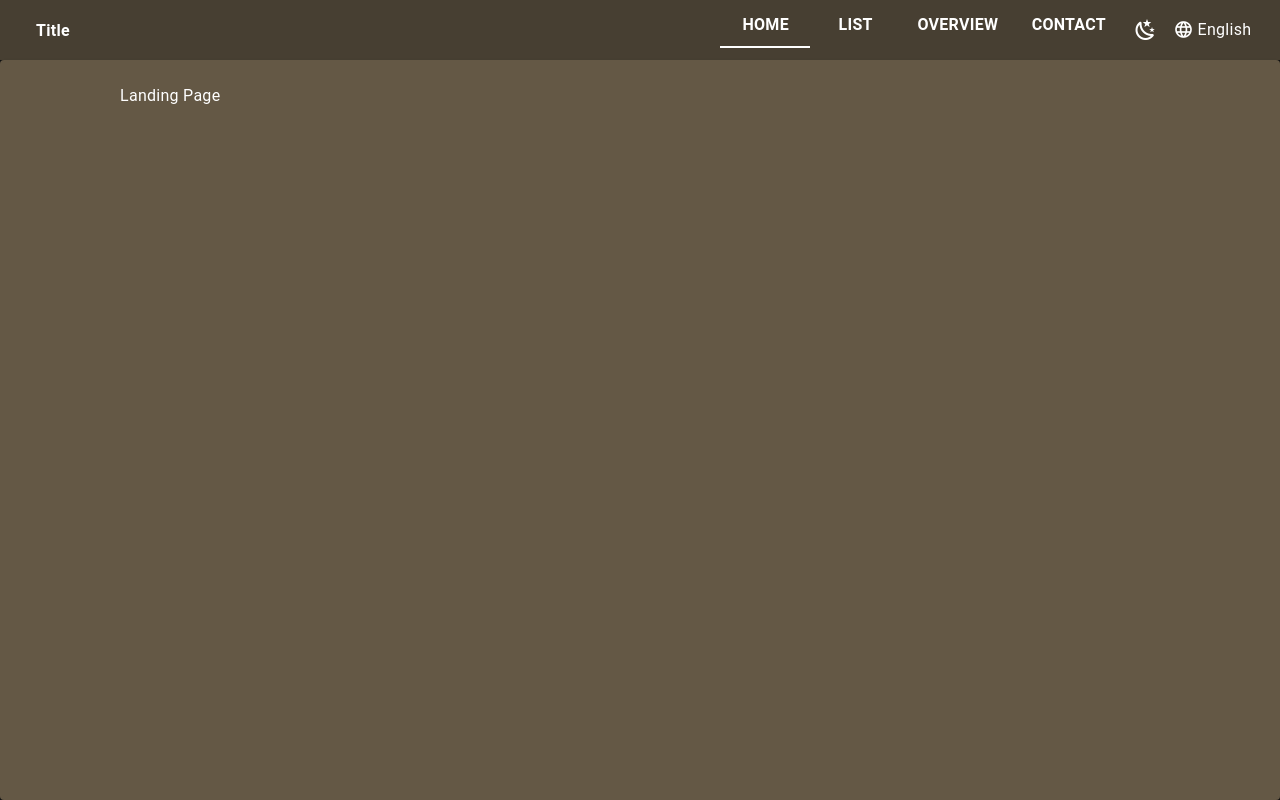
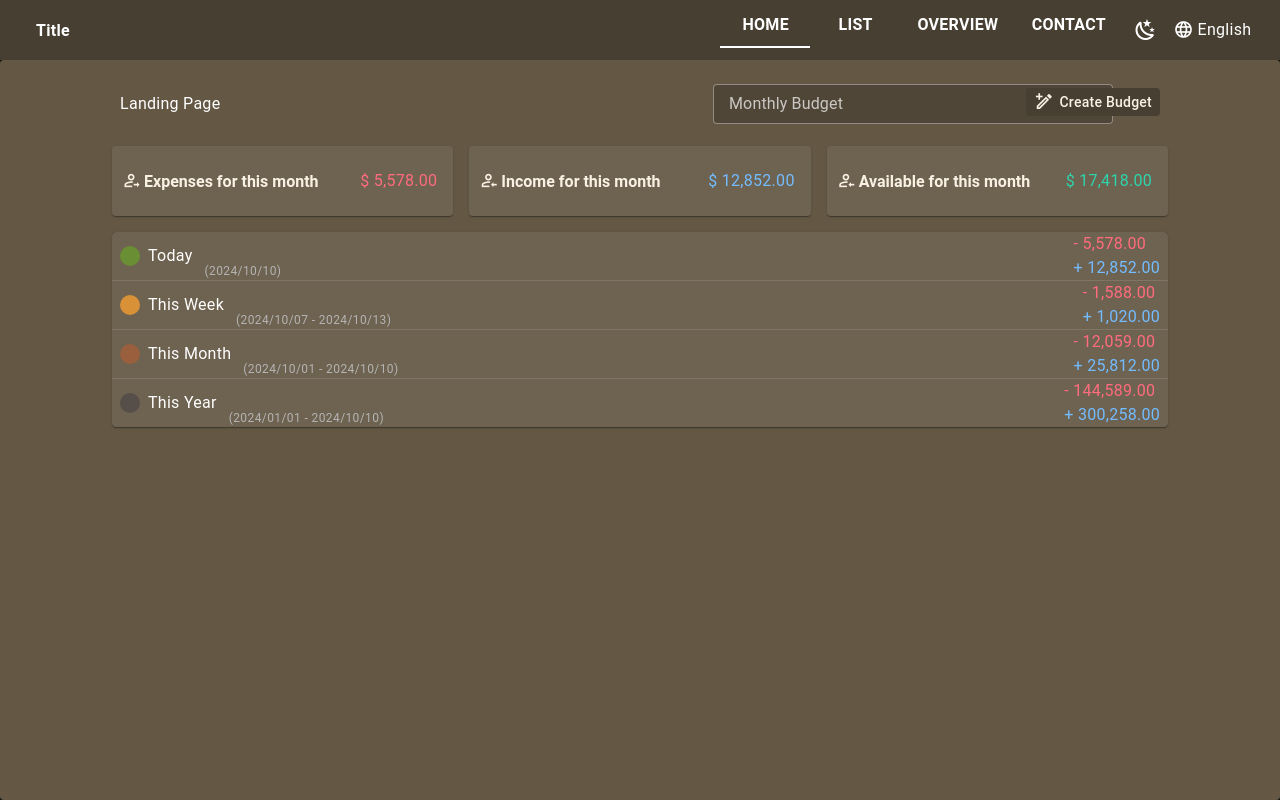
Before and after one commit to yachiTsao/appreciate, a Vue app: page /home in a window 1280 px wide. Built offline with nearby package versions, Linux system fonts and the light colour scheme.

Commit message:
1. Add Home page, i18n, and style

```diff
--- a/src/i18n/general/en-US.json
+++ b/src/i18n/general/en-US.json
@@ -8,6 +8,7 @@
   "contactTitle": "CONTACT",
   "functionFive": "function five",
   "create": "Create",
+  "createBudget": "Create Budget",
   "view": "View",
   "edit": "Edit",
   "deleted": "Delete",
@@ -65,5 +66,17 @@
     "message": "Message",
     "messagePlaceholder": "Please enter your message",
     "submit": "Submit"
+  },
+  "monthlyBudget": "Monthly Budget",
+  "cardTitle": {
+    "expenses": "Expenses for this month",
+    "income": "Income for this month",
+    "available": "Available for this month"
+  },
+  "periodTitle": {
+    "today": "Today",
+    "lastWeek": "This Week",
+    "thisMonth": "This Month",
+    "thisYear": "This Year"
   }
 }
--- a/src/i18n/general/zh-CN.json
+++ b/src/i18n/general/zh-CN.json
@@ -8,6 +8,7 @@
   "contactTitle": "联系我们",
   "functionFive": "功能五",
   "create": "创建",
+  "createBudget": "创建預算",
   "view": "查看",
   "edit": "编辑",
   "deleted": "删除",
@@ -65,5 +66,17 @@
     "message": "信息",
     "messagePlaceholder": "请输入您的信息",
     "submit": "提交"
+  },
+  "monthlyBudget": "每月预算",
+  "cardTitle": {
+    "expenses": "本月支出",
+    "income": "本月收入",
+    "available": "本月可用"
+  },
+  "periodTitle": {
+    "today": "本日",
+    "lastWeek": "本週",
+    "thisMonth": "本月",
+    "thisYear": "本年至今"
   }
 }
--- a/src/i18n/general/zh-TW.json
+++ b/src/i18n/general/zh-TW.json
@@ -8,6 +8,7 @@
   "contactTitle": "聯繫我們",
   "functionFive": "功能五",
   "create": "新增",
+  "createBudget": "新增預算",
   "view": "查看",
   "edit": "編輯",
   "deleted": "刪除",
@@ -65,5 +66,17 @@
     "message": "信息",
     "messagePlaceholder": "請輸入您的信息",
     "submit": "提交"
+  },
+  "monthlyBudget": "每月預算",
+  "cardTitle": {
+    "expenses": "本月支出",
+    "income": "本月收入",
+    "available": "本月可用"
+  },
+  "periodTitle": {
+    "today": "本日",
+    "lastWeek": "本週",
+    "thisMonth": "本月",
+    "thisYear": "本年至今"
   }
 }
--- a/src/pages/Home.vue
+++ b/src/pages/Home.vue
@@ -2,11 +2,137 @@
   <div class="fill-height">
     <v-card class="fill-height v-custom-background">
       <v-sheet width="85%" class="pa-2 mx-auto" color="transparent">
-        <div class="d-flex justify-space-between pa-4">
-          <p>{{ $t("general.landingPage") }}</p>
+        <div class="d-flex justify-space-between pa-4 pb-0">
+          <p class="d-flex align-start pt-2">{{ $t("general.landingPage") }}</p>
+          <v-row class="d-flex align-start justify-end ma-0">
+            <v-col cols="4" class="pa-0 pr-2">
+              <v-text-field
+                :label="$t('general.monthlyBudget')"
+                variant="outlined"
+                width="400"
+                density="compact"
+              ></v-text-field>
+            </v-col>
+            <v-btn
+              class="px-2 mt-1 text-primary-dark"
+              variant="flat"
+              color="primary"
+            >
+              <v-icon class="mr-1" size="20"> mdi-pencil-plus-outline </v-icon>
+              {{ $t("general.createBudget") }}
+            </v-btn>
+          </v-row>
         </div>
+        <div class="d-flex flex-row justify-space-between pb-4">
+          <v-card
+            v-for="(item, index) in cardInfo"
+            :key="index"
+            class="d-flex flex-colum align-center px-2 mx-2 text-primary-dark bg-primary-light"
+            height="70"
+            width="100%"
+          >
+            <v-icon size="20" class="px-3">{{ item.icon }}</v-icon>
+            <p class="v-text-h3 pr-4">{{ $t(item.title) }}</p>
+            <p :class="`text-${item.textColor}`" class="pr-2 ms-auto">
+              $
+              {{ item.value.toFixed(2).replace(/(\d)(?=(\d{3})+\.)/g, "$1,") }}
+            </p>
+          </v-card>
+        </div>
+        <v-card class="mx-2">
+          <v-row
+            v-for="(item, index) in periodInfo"
+            :key="index"
+            class="d-flex ma-0 bg-primary-light"
+          >
+            <v-sheet
+              :color="item.circleColor"
+              width="20"
+              height="20"
+              rounded="xl"
+              class="ma-2 align-self-center"
+            ></v-sheet>
+            <p class="v-text-h5 align-self-center">{{ $t(item.title) }}</p>
+            <p class="v-text-body-3 align-self-end ps-3 text-gray-20">
+              {{ item.period }}
+            </p>
+            <div class="flex-column ms-auto pr-2">
+              <p class="text-highlight-red">
+                -
+                {{
+                  item.expense.toFixed(2).replace(/(\d)(?=(\d{3})+\.)/g, "$1,")
+                }}
+              </p>
+              <p class="text-bluetext">
+                +
+                {{
+                  item.income.toFixed(2).replace(/(\d)(?=(\d{3})+\.)/g, "$1,")
+                }}
+              </p>
+            </div>
+            <v-divider v-if="index !== periodInfo.length - 1"></v-divider>
+          </v-row>
+        </v-card>
       </v-sheet>
     </v-card>
   </div>
 </template>
-<script setup lang="ts"></script>
+<script setup lang="ts">
+import { ref } from "vue";
+import VTextInput from "@/components/general/VTextInput.vue";
+
+const today = new Date();
+const day = ref(today);
+let themeMode = localStorage.getItem("theme");
+const cardInfo = ref([
+  {
+    icon: "mdi-account-arrow-right-outline",
+    title: "general.cardTitle.expenses",
+    value: 5578,
+    textColor: "highlight-red",
+  },
+  {
+    icon: "mdi-account-arrow-left-outline",
+    title: "general.cardTitle.income",
+    value: 12852,
+    textColor: "bluetext",
+  },
+  {
+    icon: "mdi-account-arrow-left-outline",
+    title: "general.cardTitle.available",
+    value: 17418,
+    textColor: "highlight-green",
+  },
+]);
+const periodInfo = ref([
+  {
+    circleColor: "seventh",
+    title: "general.periodTitle.today",
+    period: "(2024/10/10)",
+    expense: 5578,
+    income: 12852,
+  },
+  {
+    circleColor: "eighth",
+    title: "general.periodTitle.lastWeek",
+    period: "(2024/10/07 - 2024/10/13)",
+    expense: 1588,
+    income: 1020,
+  },
+  {
+    circleColor: "ninth",
+    title: "general.periodTitle.thisMonth",
+    period: "(2024/10/01 - 2024/10/10)",
+    expense: 12059,
+    income: 25812,
+  },
+  {
+    circleColor: "tenth",
+    title: "general.periodTitle.thisYear",
+    period: "(2024/01/01 - 2024/10/10)",
+    expense: 144589,
+    income: 300258,
+  },
+]);
+</script>
+<style lang="scss"></style>
--- a/src/theme/darkMode.ts
+++ b/src/theme/darkMode.ts
@@ -23,6 +23,10 @@ const {
   fourth,
   fifth,
   sixth,
+  seventh,
+  eighth,
+  ninth,
+  tenth,
 }: ColorVariables = {
   primaryBlue: "#73BCFF",
   primaryDarkBlue: "#003A70",
@@ -47,6 +51,10 @@ const {
   fourth: "#8E7426",
   fifth: "#7A6B53",
   sixth: "#EBE188",
+  seventh: "#6A8E34",
+  eighth: "#D89136",
+  ninth: "#9A603E",
+  tenth: "#564E48",
 };
 
 export const darkColors = {
@@ -60,6 +68,10 @@ export const darkColors = {
   fourth: fourth,
   fifth: fifth,
   sixth: sixth,
+  seventh: seventh,
+  eighth: eighth,
+  ninth: ninth,
+  tenth: tenth,
   "filter-field": primary,
   "filter-background": primaryLight,
   "filter-footer": second,
@@ -145,4 +157,5 @@ export const darkColors = {
   "on-datepicker": primaryDark,
   dateheader: fifth,
   "on-dateheader": primaryDark,
+  bluetext: primaryBlue,
 };
--- a/src/theme/lightMode.ts
+++ b/src/theme/lightMode.ts
@@ -23,6 +23,10 @@ const {
   fourth,
   fifth,
   sixth,
+  seventh,
+  eighth,
+  ninth,
+  tenth,
 }: ColorVariables = {
   primaryBlue: "#7EB3F9",
   primaryDarkBlue: "#003A70",
@@ -47,6 +51,10 @@ const {
   fourth: "#FFEC8B",
   fifth: "#FFF9C4",
   sixth: "#446199",
+  seventh: "#ABC270",
+  eighth: "#FEC868",
+  ninth: "#FEC9A3",
+  tenth: "#CCB5A0",
 };
 
 export const lightColors = {
@@ -60,6 +68,10 @@ export const lightColors = {
   fourth: fourth,
   fifth: fifth,
   sixth: sixth,
+  seventh: seventh,
+  eighth: eighth,
+  ninth: ninth,
+  tenth: tenth,
   "filter-field": second,
   "filter-background": primaryLight,
   "filter-footer": second,
@@ -145,4 +157,5 @@ export const lightColors = {
   "on-datepicker": primaryDark,
   dateheader: fourth,
   "on-dateheader": primaryDark,
+  bluetext: primaryDarkBlue,
 };
```
